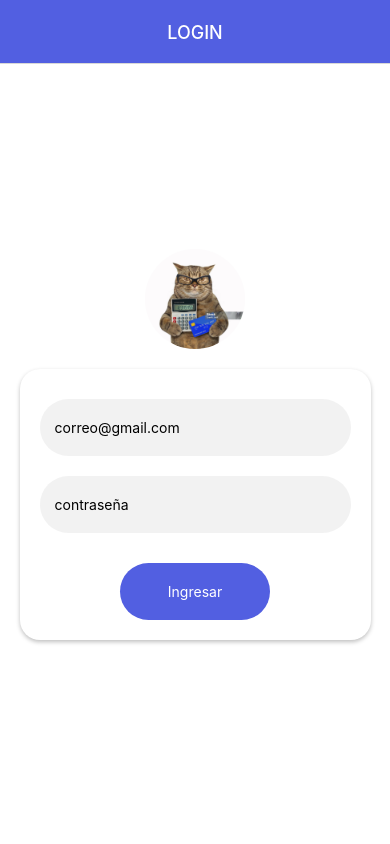
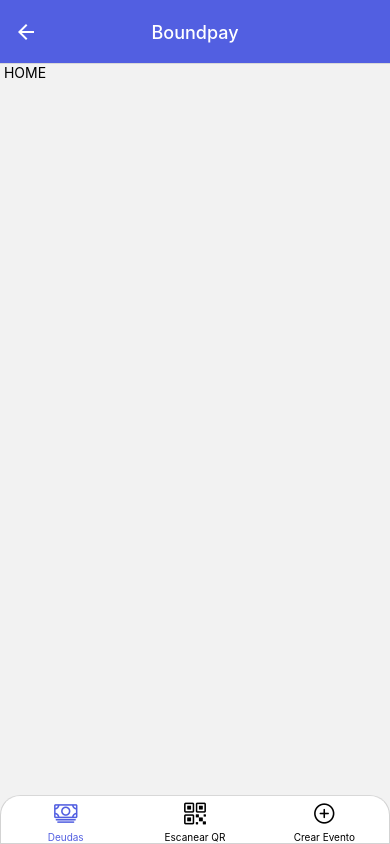
Before and after one commit to Yeremy-Molina-Boundpay/BoundPay, a React Native app: screen /barraNavegacion in a window 390 px wide. Before the commit this address had no page. Built offline with nearby package versions, Linux system fonts and the light colour scheme.

Commit message:
barra de navegacion lista y pantallas creadas pero vacias

```diff
--- a/App.js
+++ b/App.js
@@ -6,6 +6,9 @@
 import { NavigationContainer } from '@react-navigation/native';
 import Login from './screens/Login';
 import Home from './screens/Home';
+import BarraNavegacion from './barraNavegacion';
+
+
 
 export default function App() {
 
@@ -16,14 +19,14 @@
     <Stack.Navigator>
       <Stack.Screen name="Login" component={Login}
       options={{
-        title:"LOGIN",
+        title:"Inicio De Sesion",
         headerTintColor:"white",
         headerTitleAlign:'center',
         headerStyle: { backgroundColor: "#525FE1" },
       }} />
-      <Stack.Screen name="Home" component={Home}
+      <Stack.Screen name="barraNavegacion" component={BarraNavegacion}/*se cambio el redireccinamineto, ahora lleva a la barra de navegacion y esta permite ver todas las pantallas */
       options={{
-        title:"HOME",
+        title:"Boundpay",
         headerTintColor:"white",
         headerTitleAlign:'center',
         headerStyle: { backgroundColor: "#525FE1" },
--- /dev/null
+++ b/barraNavegacion.js
@@ -0,0 +1,85 @@
+import React from "react"
+import { Text, View } from "react-native"
+import { createBottomTabNavigator } from "@react-navigation/bottom-tabs";/*Con esto se crea la barra de navegacion  */
+import { NavigationContainer } from "@react-navigation/native";
+import { Ionicons } from '@expo/vector-icons';
+import Home from "./screens/Home";
+import QrScanner from "./screens/qrScanner";
+import CrearEvento from "./screens/crearEvento";
+
+
+
+
+const BarraNavegacion=()=>{ /*Este es el componente */
+        const barraNavegacion = createBottomTabNavigator();
+        const colors = {
+            primary: "#525FE1",
+            black: '#000000',
+            lightGrayText: '#D3D3D3',
+        };
+
+        return(
+
+
+
+            <barraNavegacion.Navigator
+                screenOptions={{ /*aqui se define el estilo de la barra de navegacion */
+                    tabBarActiveTintColor: colors.primary,
+                    tabBarInactiveTintColor: colors.black,
+                    tabBarShowLabel: true,
+                    tabBarStyle: {
+                        borderWidth: 0.5,
+                        borderBottomWidth: 1,
+                        backgroundColor: 'white',
+                        borderTopLeftRadius: 20,
+                        borderTopRightRadius: 20,
+                        borderColor: colors.lightGrayText,
+                    },
+                }}
+            >
+                <barraNavegacion.Screen /*estos son cada uno de los botones */
+                    name="home"
+                    component={Home}
+                    options={{
+                        headerShown: false,/*esto es para que no salga una segunda barra con el titulo en cada pantalla */
+                        tabBarLabel: 'Deudas',
+                        tabBarIcon: ({ color, size }) => (
+                            <Ionicons name="cash-outline" color={color} size={size} />/*esto es para los iconos */
+                        ),
+                    }}
+                />
+
+                <barraNavegacion.Screen
+                    name="qr"
+                    component={QrScanner}
+                    options={{
+                        headerShown: false,
+                        tabBarLabel: 'Escanear QR',
+                        tabBarIcon: ({ color, size }) => (
+                            <Ionicons name="qr-code-outline" color={color} size={size} />
+                        ),
+                    }}
+                />
+
+                <barraNavegacion.Screen
+                    name="crearEvento"
+                    component={CrearEvento}
+                    options={{
+                        headerShown: false,
+                        tabBarLabel: 'Crear Evento',
+                        tabBarIcon: ({ color, size }) => (
+                            <Ionicons name="add-circle-outline" color={color} size={size} />
+                        ),
+                    }}
+                />
+    </barraNavegacion.Navigator>
+
+
+
+
+
+
+        );
+}
+
+export default BarraNavegacion;
--- a/package.json
+++ b/package.json
@@ -10,6 +10,7 @@
   },
   "dependencies": {
     "@react-native-async-storage/async-storage": "^1.24.0",
+    "@react-navigation/bottom-tabs": "^6.6.1",
     "@react-navigation/native": "^6.1.18",
     "@react-navigation/stack": "^6.4.1",
     "expo": "~51.0.28",
@@ -19,7 +20,8 @@
     "react-native": "0.74.5",
     "react-native-gesture-handler": "~2.16.1",
     "react-native-safe-area-context": "4.10.5",
-    "react-native-screens": "3.31.1"
+    "react-native-screens": "3.31.1",
+    "react-native-vector-icons": "^10.2.0"
   },
   "devDependencies": {
     "@babel/core": "^7.20.0"
--- a/screens/Home.js
+++ b/screens/Home.js
@@ -1,12 +1,12 @@
 import React from "react"
 import { Text, StyleSheet, View } from "react-native"
 
-export default function Home(){
+const Home=()=>{
         return(
             <View>
-                <Text> HOME </Text>
+                <Text> HOME  </Text>
             </View>
         );
 }
 
-const style = StyleSheet.create({})
+export default Home;
--- a/screens/Login.js
+++ b/screens/Login.js
@@ -21,7 +21,7 @@
         try {
             await signInWithEmailAndPassword(auth, email, password)
             Alert.alert("Iniciando sesion", "Accediendo...")
-            props.navigation.navigate('Home')
+            props.navigation.navigate('barraNavegacion')
         } catch (error) {
             console.log(error)
             Alert.alert("Error", "El usuario o la contraseña son incorrectos")
--- /dev/null
+++ b/screens/crearEvento.js
@@ -0,0 +1,13 @@
+import React from "react"
+import { Text, View } from "react-native"
+
+
+const CrearEvento=()=>{
+        return(
+            <View>
+                <Text> Crear Evento </Text>
+            </View>
+        );
+}
+
+export default CrearEvento;
--- /dev/null
+++ b/screens/qrScanner.js
@@ -0,0 +1,12 @@
+import React from "react"
+import { Text, View } from "react-native"
+
+const QrScanner=()=>{
+        return(
+            <View>
+                <Text> Escaner de qr </Text>
+            </View>
+        );
+}
+
+export default QrScanner;
```
Also changed, not shown: 1 other file (tests, documents, lock files or other folders).
